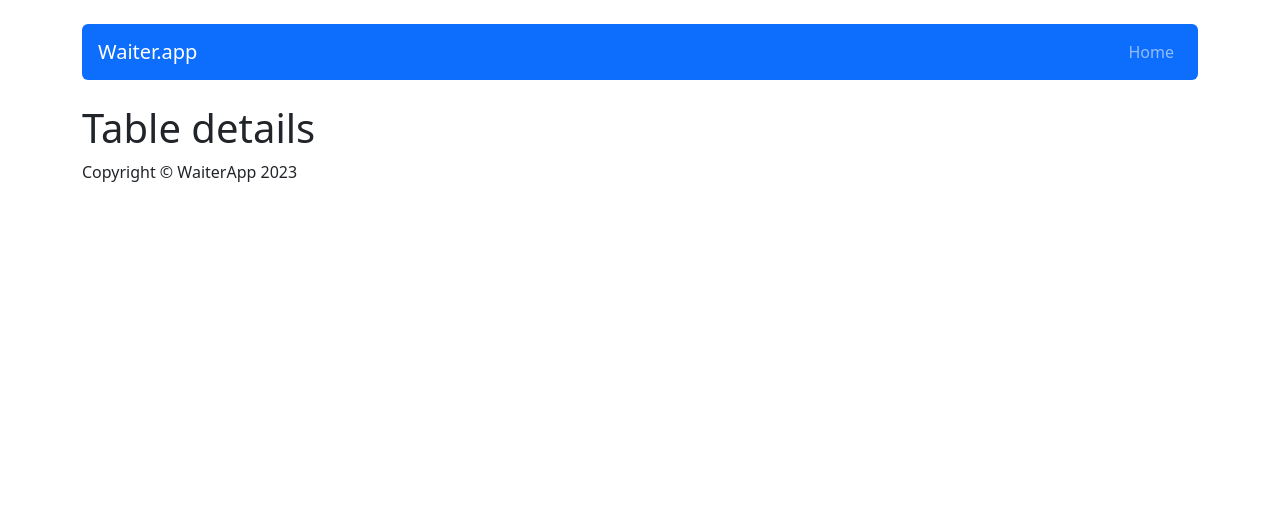
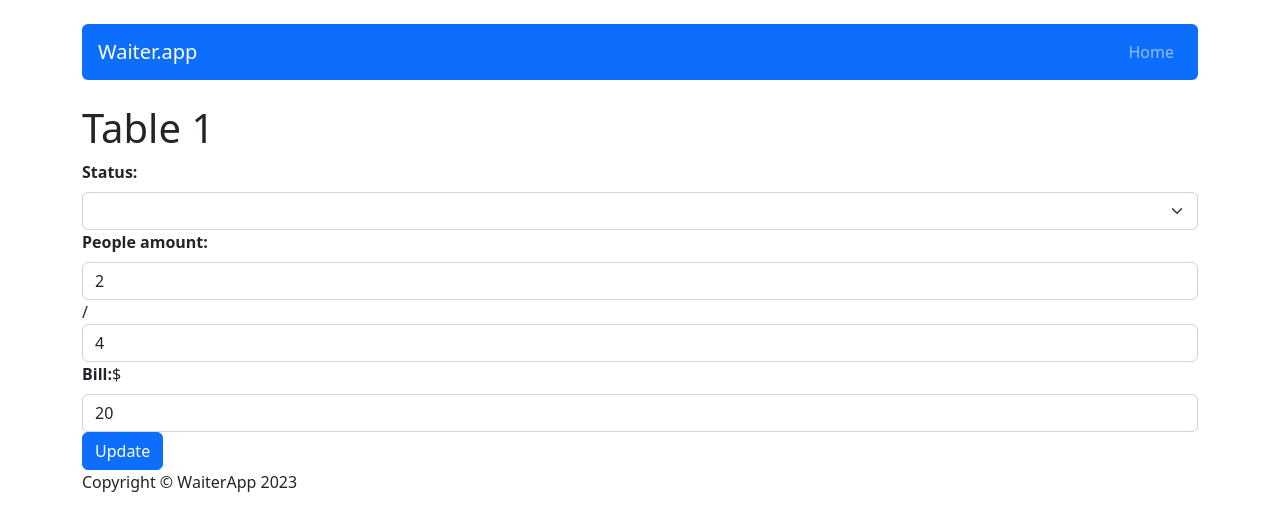
Before and after one commit to ewaolczak/waiter-app-kodilla, a React (Create React App) app: page /table/1 in a window 1280 px wide. Shown: the top 530 px of the page. Built offline with nearby package versions, Linux system fonts and the light colour scheme.

Commit message:
Add table form

```diff
--- a/src/components/pages/TableDetails/TableDetails.js
+++ b/src/components/pages/TableDetails/TableDetails.js
@@ -1,10 +1,53 @@
-import React from 'react';
+import React, { useState } from 'react';
+import { Link } from 'react-router-dom';
+import { Form, Button } from 'react-bootstrap';
+import { useDispatch, useSelector } from 'react-redux';
+import { useParams } from 'react-router';
+import { getTableById } from '../../../redux/tablesRedux';
 
 const TableDetails = () => {
+  // const dispatch = useDispatch();
+  const { id } = useParams();
+  const getTable = useSelector((state) => getTableById(state, id));
+
+  const [table] = useState(getTable.id);
+  const [status] = useState(getTable.status);
+  const [peopleAmount] = useState(getTable.peopleAmount);
+  const [maxPeopleAmount] = useState(getTable.maxPeopleAmount);
+  const [bill] = useState(getTable.bill);
+
   return (
-    <div>
-      <h1>Table details</h1>
-    </div>
+    <>
+      <h1>Table {table}</h1>
+      <Form>
+        <Form.Group>
+          <Form.Label>
+            <strong>Status:</strong>
+          </Form.Label>
+          <Form.Select value={status}></Form.Select>
+        </Form.Group>
+        <Form.Group>
+          <Form.Label>
+            <strong>People amount:</strong>
+          </Form.Label>
+          <Form.Control value={peopleAmount}></Form.Control>/
+          <Form.Control value={maxPeopleAmount}></Form.Control>
+        </Form.Group>
+        <Form.Group>
+          <Form.Label>
+            <strong>Bill:</strong>
+          </Form.Label>
+          $<Form.Control value={bill}></Form.Control>
+        </Form.Group>
+        <Form.Group>
+          <Link to={`/table/${table.id}`}>
+            <Button variant='primary' className='text-nowrap'>
+              Update
+            </Button>
+          </Link>
+        </Form.Group>
+      </Form>
+    </>
   );
 };
 
--- a/src/redux/tablesRedux.js
+++ b/src/redux/tablesRedux.js
@@ -1,5 +1,7 @@
 //selectors
 export const getAllTables = (state) => state.tables;
+export const getTableById = ({ tables }, tableId) =>
+  tables.find((table) => table.id === tableId);
 
 // actions
 const createActionName = (actionName) => `app/tables/${actionName}`;
```
